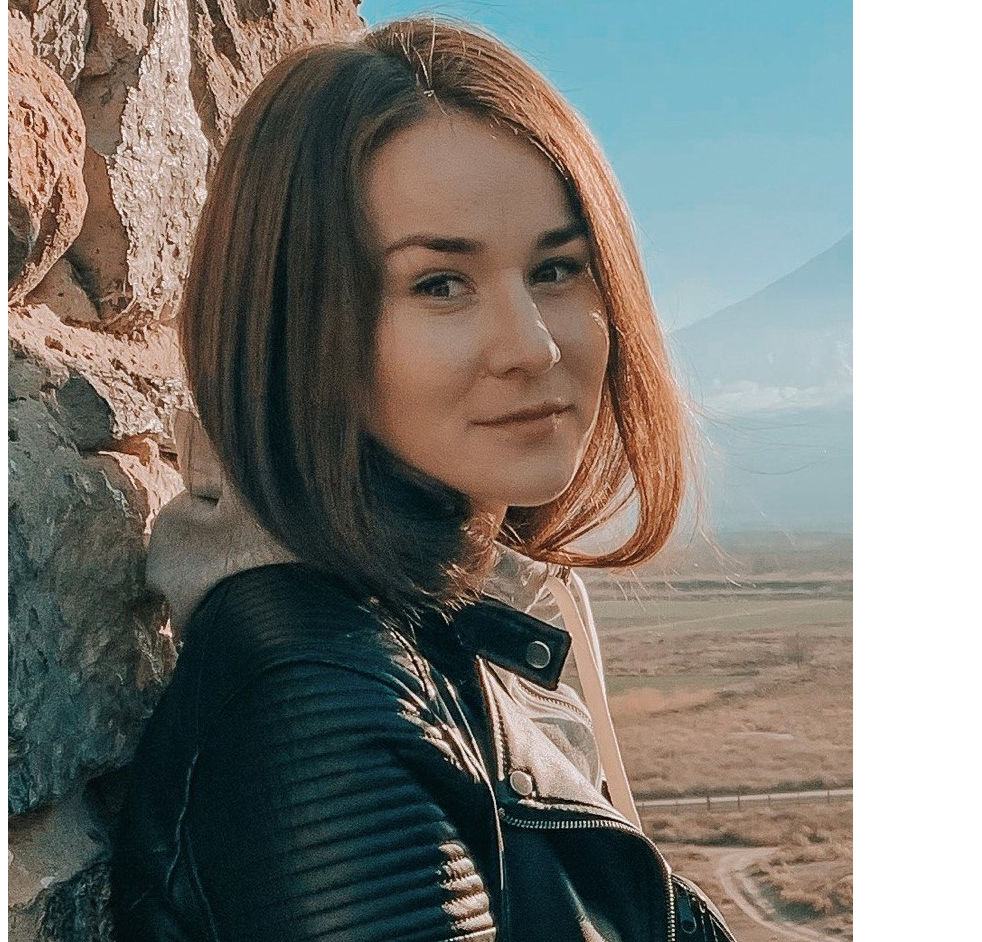
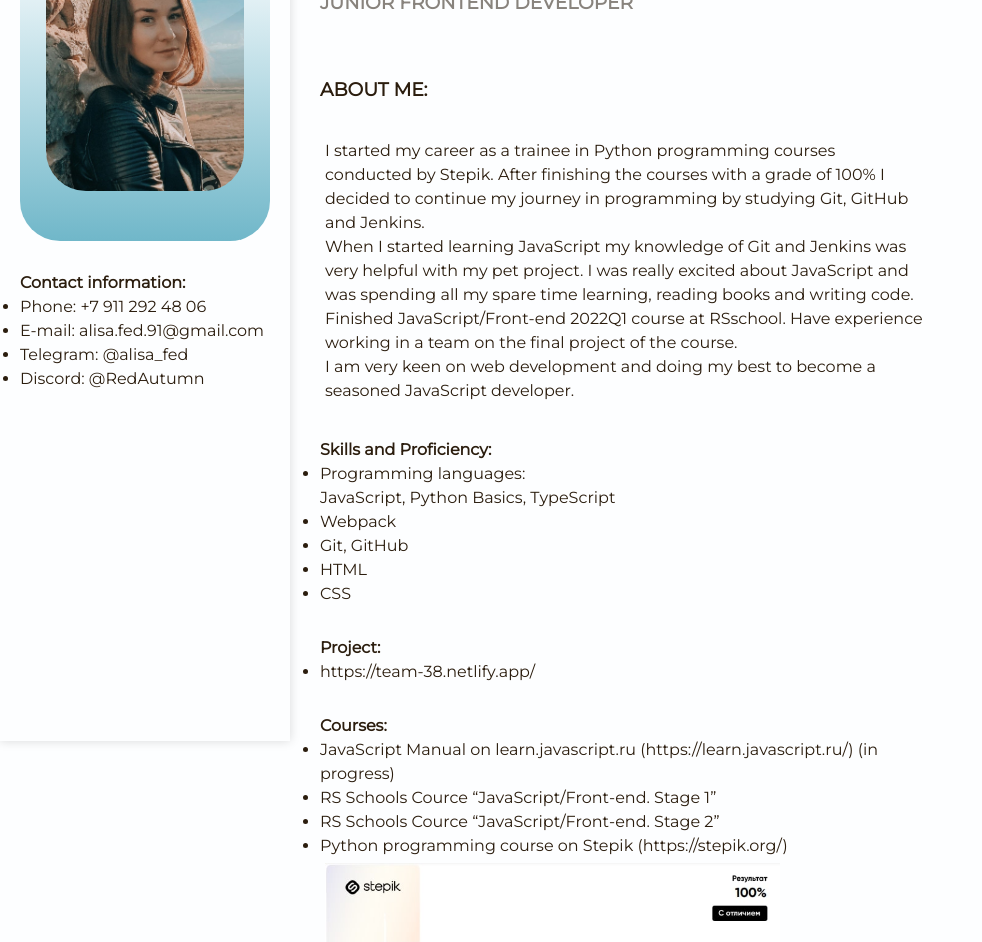
Before and after one commit to AlisaFed/rsschool-cv, a plain HTML site: page index.html in a window 1280 px wide. Shown: the part 59-1001 px from the top of the page, without its empty margins (0-982 px from the left). Drawn offline with Linux system fonts and the light colour scheme.

Commit message:
feat: add styles for cv and images

```diff
--- a/index.html
+++ b/index.html
@@ -5,51 +5,90 @@
     <meta charset="UTF-8">
     <meta http-equiv="X-UA-Compatible" content="IE=edge">
     <meta name="viewport" content="width=device-width, initial-scale=1.0">
+    <link type="text/css" rel="stylesheet" href="./style.css" />
     <title>Alisa Fedorova CV</title>
 </head>
 
 <body>
-    <header></header>
+    <header class="header">
+        <div class="main-info">
+            <h1 class="my-name">ALISA FEDOROVA</h1>
+            <h3 class="my-job">JUNIOR FRONTEND DEVELOPER</h3>
+        </div>
+    </header>
     <main>
         <aside class="left-side">
             <div class="img-box">
                 <img class="my-avatar" src="./assets/alisaa.jpg">
             </div>
-            <p class="about-me"> ABOUT ME:
-                I started my career as a trainee in Python programming courses conducted by Stepik. After finishing the
-                courses with a grade of 100% I decided to continue my journey in programming by studying Git, GitHub and
-                Jenkins.
-                When I started learning JavaScript my knowledge of Git and Jenkins was very helpful with my pet project.
-                I was really excited about JavaScript and was spending all my spare time learning, reading books and
-                writing code.
-                Finished JavaScript/Front-end 2022Q1 course at RSschool. Have experience working in a team on the final
-                project of the course.
-                I am very keen on web development and doing my best to become a seasoned JavaScript developer.</p>
-        </aside>
-        <article class="rigth-side">
-            <h1 class="my-name">ALISA FEDOROVA</h1>
-            <h3 class="my-job">JUNIOR FRONTEND DEVELOPER</h3>
+            <article class="contact-part">
                 <ul class="my-contacts">
-                <li>Contact information:</li>
+                    <b>Contact information:</b>
                     <li>Phone: +7 911 292 48 06</li>
                     <li>E-mail: alisa.fed.91@gmail.com</li>
                     <li>Telegram: @alisa_fed</li>
-                <li>GitHub: AlisaFed</li>
                     <li>Discord: @RedAutumn</li>
                 </ul>
             </article>
+        </aside>
+        <section class="rigth-side">
+            <h3 class="about-h">ABOUT ME:</h3>
+            <p class="about-me">
+                I started my career as a trainee in Python programming courses conducted by Stepik. After finishing the
+                courses with a grade of 100% I decided to continue my journey in programming by studying Git, GitHub and
+                Jenkins.<br>
+                When I started learning JavaScript my knowledge of Git and Jenkins was very helpful with my pet project.
+                I was really excited about JavaScript and was spending all my spare time learning, reading books and
+                writing code.<br>
+                Finished JavaScript/Front-end 2022Q1 course at RSschool. Have experience working in a team on the final
+                project of the course.<br>
+                I am very keen on web development and doing my best to become a seasoned JavaScript developer.</p>
             <div class="all-info">
-            <ul class="skils">Skills and Proficiency:
-                <li>Programming languages:
-                    JavaScript
-                    Python Basics
+                <ul class="skils"><b>Skills and Proficiency:</b>
+                    <li>Programming languages:<br>
+                        JavaScript,
+                        Python Basics,
                         TypeScript</li>
                     <li>Webpack</li>
                     <li>Git, GitHub</li>
                     <li>HTML</li>
                     <li>CSS</li>
                 </ul>
+                <ul class="project"><b>Project:</b>
+                    <li>https://team-38.netlify.app/</li>
+                </ul>
+                <ul class="courses"> <b>Courses:</b>
+                    <li>JavaScript Manual on learn.javascript.ru (https://learn.javascript.ru/) (in
+                        progress)</li>
+                    <li>RS Schools Cource “JavaScript/Front-end. Stage 1”</li>
+                    <li>RS Schools Cource “JavaScript/Front-end. Stage 2”</li>
+                    <li>Python programming course on Stepik (https://stepik.org/)</li>
+                    <img class="stepik" src="./assets/stepik.jpg">
+                </ul>
+                <ul class="languages"> <b>Languages:</b>
+                    <li>Russian - Native</li>
+                    <li>English - B2 (according to the online test at Efset https://www.efset.org/)</li>
+                    <img class="eng" src="./assets/eng.jpg">
+                </ul>
+                <div class="code"><b>Code example:</b>
+                    <p>The makeLooper() function (make_looper in Python) takes a string (of non-zero length) as an
+                        argument. It returns a function. The function it returns will return successive characters of
+                        the string on successive invocations. It will start back at the beginning of the string once it
+                        reaches the end:
+                        <code><Br>
+                        function makeLooper(str) {<Br>
+                            let elem = 0;<Br>
+                            return function() {<Br>
+                                let answer = str[elem%str.length];<Br>
+                                elem++;<Br>
+                            return answer;<Br>
+                            }
+                        }
+                        </code>
+                    </p>
                 </div>
+            </div>
+        </section>
     </main>
     <footer></footer>
 </body>
--- a/style.css
+++ b/style.css
@@ -0,0 +1,148 @@
+@import url('https://fonts.googleapis.com/css2?family=Montserrat&display=swap');
+
+*,
+*::before,
+*::after {
+    box-sizing: border-box;
+}
+
+ul[class],
+ol[class] {
+    padding: 0;
+}
+
+body,
+h1,
+h2,
+h3,
+h4,
+p,
+ul[class],
+ol[class],
+li,
+figure,
+figcaption,
+blockquote,
+dl,
+dd {
+    margin: 0;
+}
+
+body {
+    min-height: 100vh;
+    scroll-behavior: smooth;
+    text-rendering: optimizeSpeed;
+    line-height: 1.5;
+}
+
+a:not([class]) {
+    text-decoration-skip-ink: auto;
+}
+
+img {
+    max-width: 100%;
+    display: block;
+}
+
+article>*+* {
+    margin-top: 1em;
+}
+
+input,
+button,
+textarea,
+select {
+    font: inherit;
+}
+
+/*****************************************************************************/
+
+body {
+    font-family: 'Montserrat', sans-serif;
+    color: #2b1d0e;
+    background-color: #fdfeff;
+}
+
+.header {
+    display: flex;
+    flex-direction: row;
+    margin: 0 15px 0 320px;
+    height: 135px;
+    gap: 10px;
+}
+
+.main-info {
+    min-width: 330px;
+}
+
+.my-job {
+    color: #88837d;
+}
+
+main {
+    display: flex;
+    flex-direction: row;
+    gap: 20px;
+}
+
+.left-side {
+    display: flex;
+    flex-direction: column;
+    gap: 30px;
+    width: 290px;
+    height: 100vh;
+    align-items: center;
+    box-shadow: 0px 0px 10px rgba(0, 0, 0, 0.15);
+    position: fixed;
+    top: 0;
+}
+
+.img-box {
+    width: 250px;
+    height: 300px;
+    border-radius: 0 0 40px 40px;
+    background: linear-gradient(#fdfeff, #70b7c9);
+    display: flex;
+    justify-content: center;
+}
+
+.my-avatar {
+    max-width: 200px;
+    max-height: 250px;
+    border-radius: 0 0 40px 40px;
+}
+
+.about-me {
+    margin: 5px;
+}
+
+.rigth-side {
+    display: flex;
+    flex-direction: column;
+    height: 400px;
+    margin: 0 0 0 320px;
+    gap: 30px;
+    max-width: 610px;
+}
+
+.contact-part {
+    display: flex;
+    flex-wrap: wrap;
+    min-width: 250px;
+}
+
+.all-info {
+    display: flex;
+    flex-direction: column;
+    gap: 30px;
+}
+
+.stepik {
+    width: 455px;
+    margin: 5px;
+}
+
+.eng {
+    margin: 5px 5px 5px 30px;
+    height: 550px;
+}
```
Lines whose indentation alone changed are shown as unchanged.
